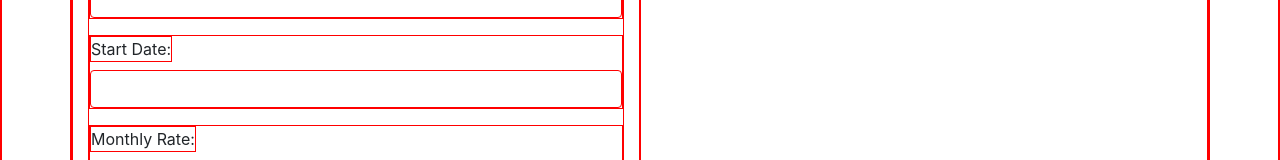
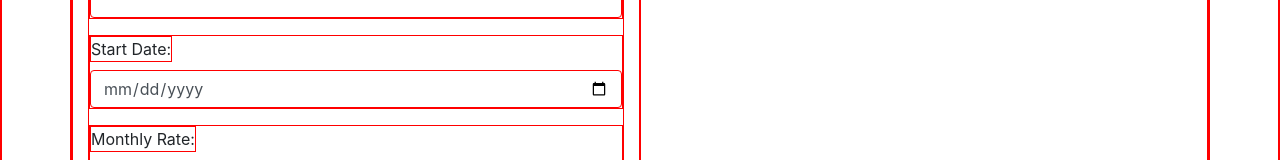
Before and after one commit to alphabin/timeSheetDataBase, a plain HTML site: page index.html in a window 1280 px wide. Shown: the part 485-645 px from the top of the page. Drawn offline with nearby package versions, Linux system fonts and the light colour scheme.

Commit message:
date update

```diff
--- a/index.html
+++ b/index.html
@@ -54,7 +54,7 @@
                     </div>
                     <div class="form-group">
                         <label for="startDate">Start Date:</label>
-                        <input type="text" class="form-control" id="startDate-input">
+                        <input type="date" class="form-control" id="startDate-input">
                     </div>
                     <div class="form-group">
                         <label for="monthlyRate">Monthly Rate:</label>
```
